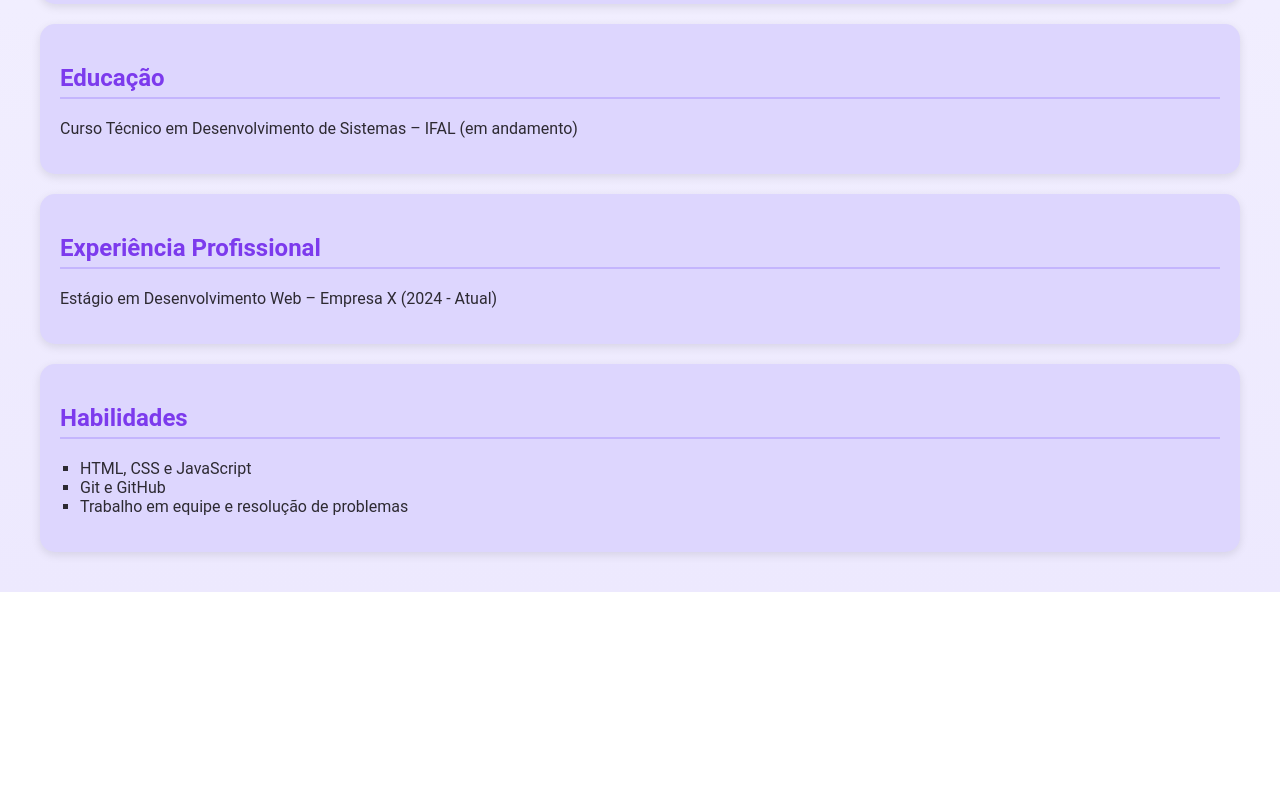
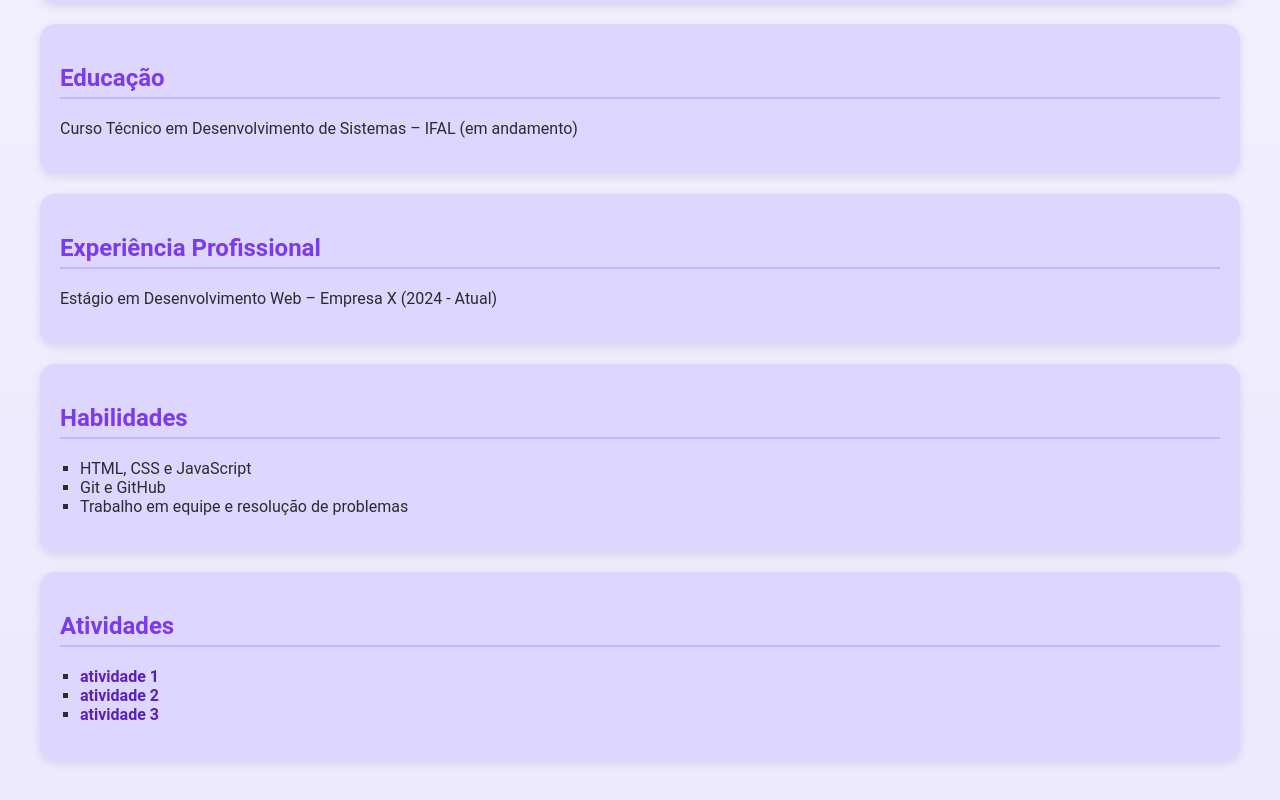
Before and after one commit to hab2-cloud/Hiago.github.io, a plain HTML site: page index.html in a window 1280 px wide. Shown: the part 579-1379 px from the top of the page. Before the commit the page ends 1171 px from the top, so only its background shows below. Drawn offline with Linux system fonts and the light colour scheme.

Commit message:
Update index.html
Signed-off-by: hab2-cloud <hab2@aluno.ifal.edu.br>

```diff
--- a/index.html
+++ b/index.html
@@ -107,5 +107,14 @@
         <li>Trabalho em equipe e resolução de problemas</li>
     </ul>
 </section>
+
+<section>
+<h2>Atividades</h2>
+     <ul>
+         <li><a href="atividade1.html">atividade 1</a></li>
+         <li><a href="atividade2.html">atividade 2</a></li>
+         <li><a href="atividade3.html">atividade 3</a></li>
+     </ul>
+</section>
 </body>
 </html>
```
